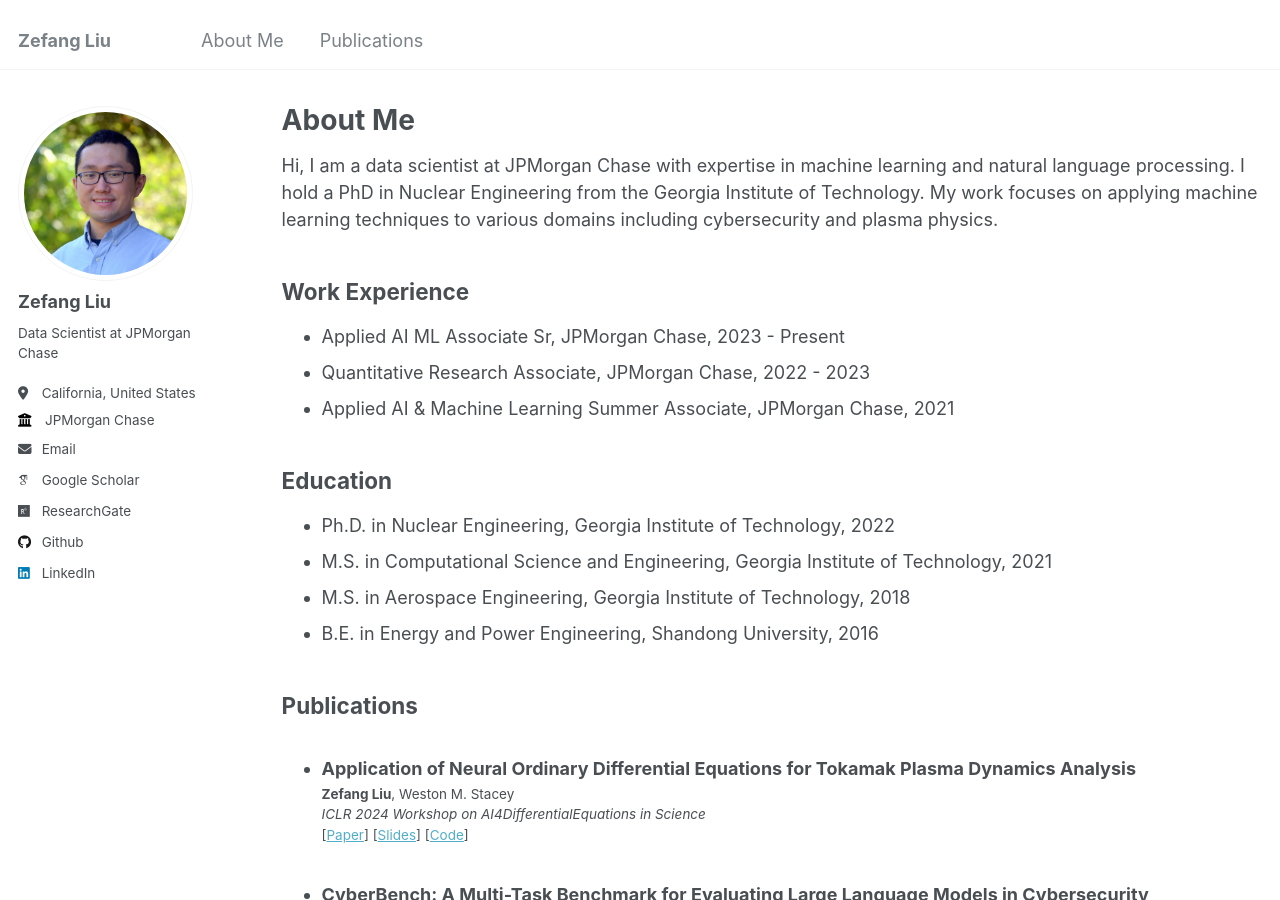
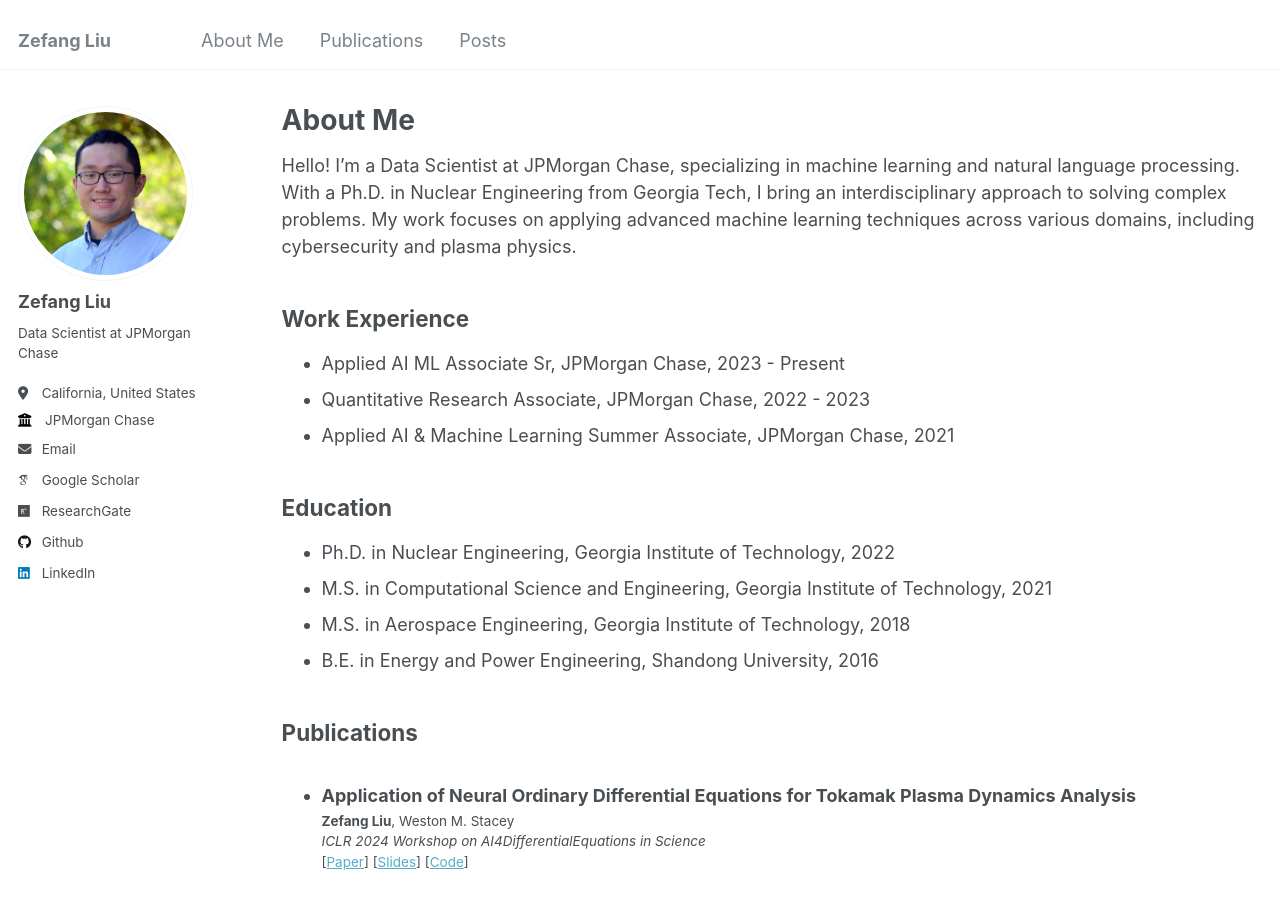
Before and after one commit to zefang-liu/zefang-liu.github.io, a Jekyll site: the page built from _pages/about.md, in a window 1280 px wide and 900 px high. Built offline with Jekyll 4.4.1, drawn with Linux system fonts in a browser that asks for light colours; some web fonts are replaced.

Commit message:
Update the webpages

```diff
--- a/_data/navigation.yml
+++ b/_data/navigation.yml
@@ -10,3 +10,6 @@ main:
 
   - title: "Publications"
     url: /publications/
+
+  - title: "Posts"
+    url: /posts/
--- a/_pages/about.md
+++ b/_pages/about.md
@@ -9,7 +9,7 @@ redirect_from:
 
 {% include base_path %}
 
-Hi, I am a data scientist at JPMorgan Chase with expertise in machine learning and natural language processing. I hold a PhD in Nuclear Engineering from the Georgia Institute of Technology. My work focuses on applying machine learning techniques to various domains including cybersecurity and plasma physics.
+Hello! I'm a Data Scientist at JPMorgan Chase, specializing in machine learning and natural language processing. With a Ph.D. in Nuclear Engineering from Georgia Tech, I bring an interdisciplinary approach to solving complex problems. My work focuses on applying advanced machine learning techniques across various domains, including cybersecurity and plasma physics.
 
 ## Work Experience
 
--- a/_pages/posts.html
+++ b/_pages/posts.html
@@ -6,6 +6,8 @@ author_profile: true
 redirect_from:
   - /wordpress/blog-posts/
 ---
+
+<div class="wordwrap">Work in progress.</div>
 
 {% include base_path %}
 {% capture written_year %}'None'{% endcapture %}
--- a/_pages/publications.html
+++ b/_pages/publications.html
@@ -6,7 +6,7 @@ author_profile: true
 ---
 
 {% if site.author.googlescholar %}
-  <div class="wordwrap">You can also find my articles on <a href="{{site.author.googlescholar}}">my Google Scholar profile</a>.</div>
+  <div class="wordwrap">You are welcome to explore my work on my <a href="{{site.author.googlescholar}}">Google Scholar</a>.</div>
 {% endif %}
 
 {% include base_path %}
```
